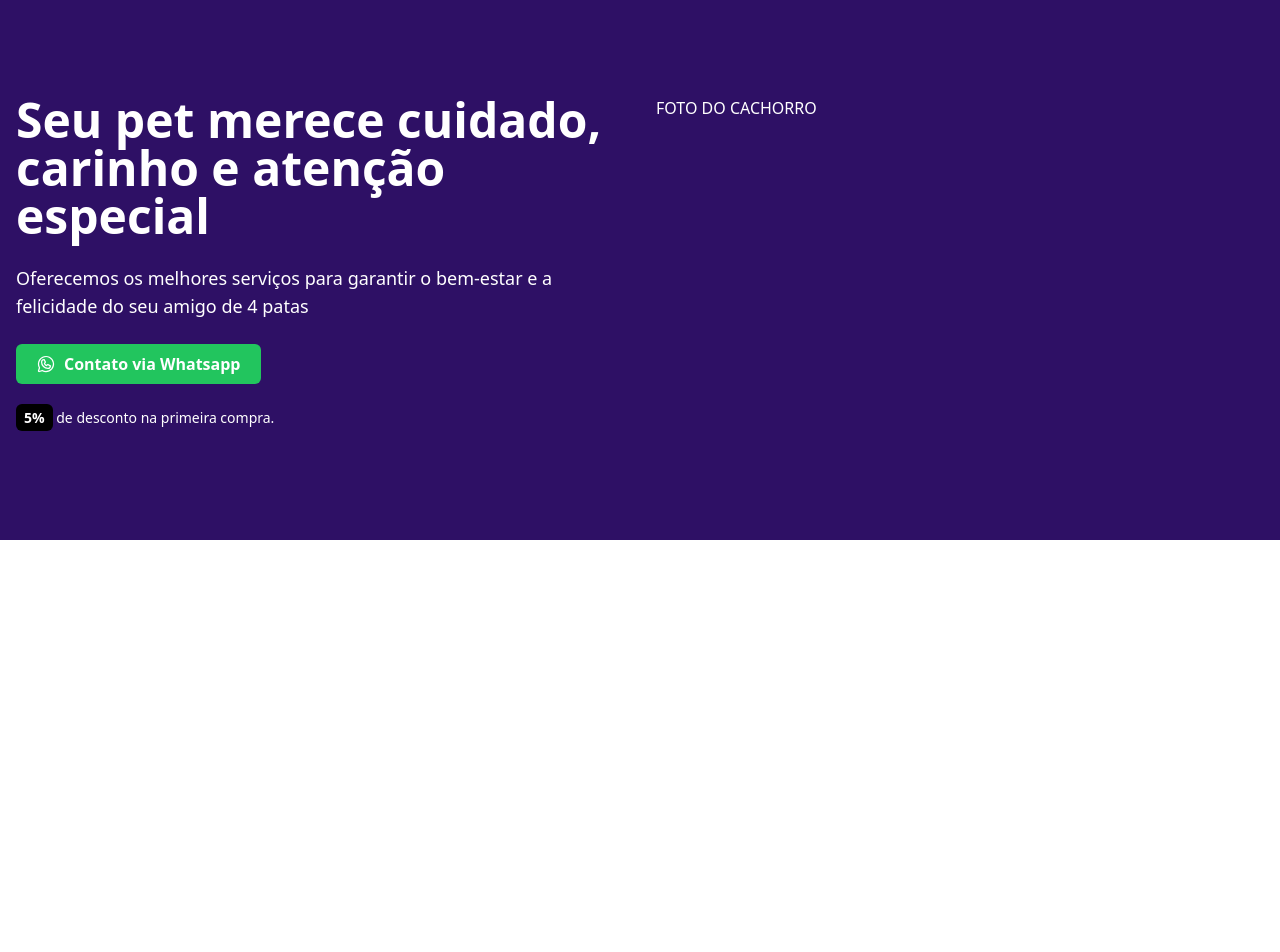
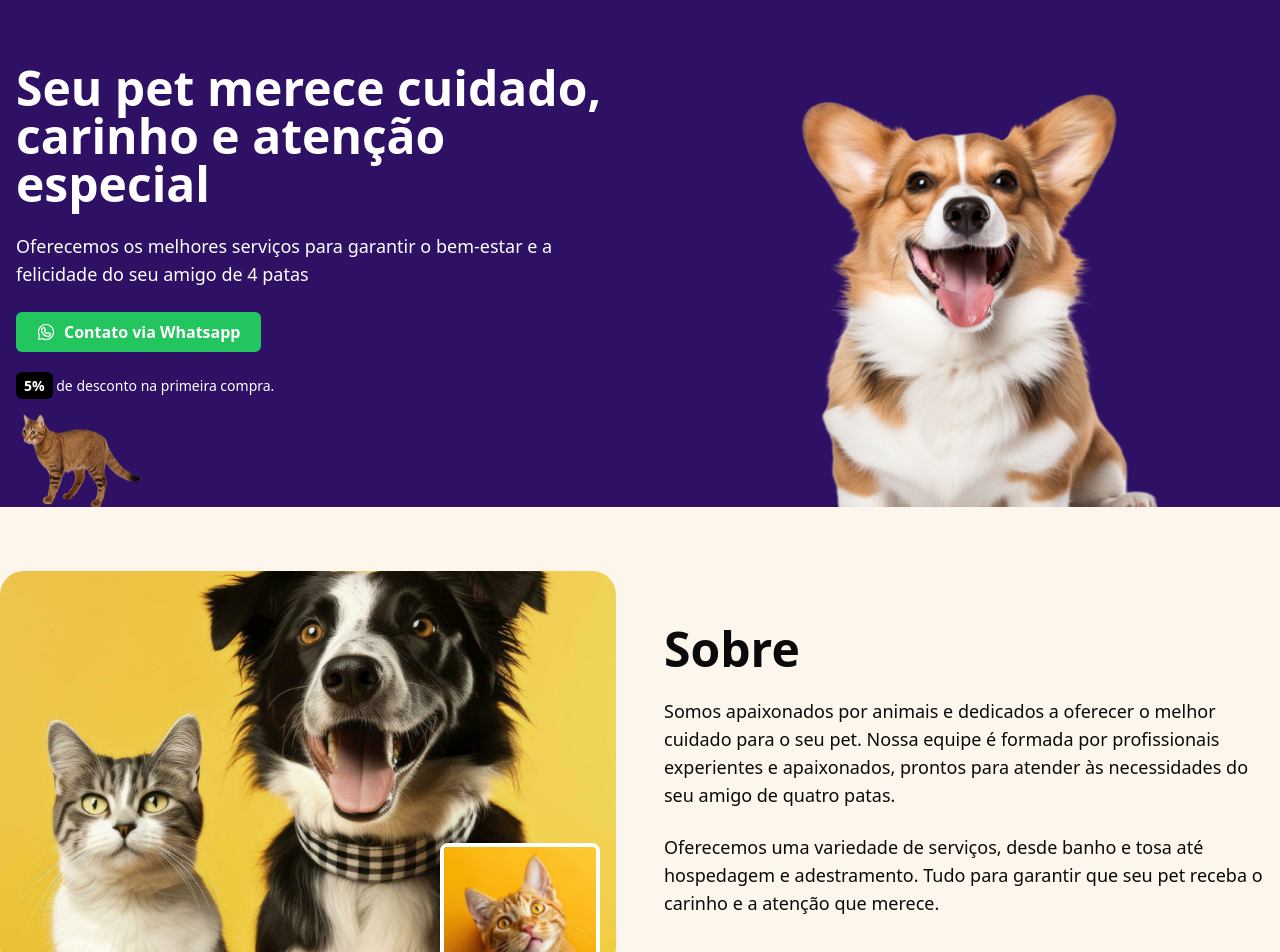
Before and after one commit to MatheusClaubert/landingpage-petdev, a Next.js app: page / in a window 1280 px wide. Shown: the top 952 px of the page. Before the commit the page ends 800 px from the top, so only its background shows below. Built offline with nearby package versions, Linux system fonts and the light colour scheme.

Commit message:
Feat: Construção do  About

```diff
--- /dev/null
+++ b/src/app/_components/about.tsx
@@ -0,0 +1,46 @@
+import Image from "next/image";
+import about1Img  from "../../../public/about-1.png";
+import about2Img from "../../../public/about-2.png";
+export function About() {
+    return (
+        <section className="bg-[#FDF6ec] py-16">
+           <div className="container mx-auto grid grid-cols-1 lg:grid-cols-2 gap-12 items-center">
+            <div className="relative">
+                <div className="relative w-full h-[400px] rounded-3xl overflow-hidden">
+                    <Image
+                        src={about1Img}
+                        alt="foto do cachorro"
+                        fill
+                        quality={100}
+                        className="object-cover hover:scale-110 duration-300"
+                        priority
+                    />
+                </div>
+                <div className="absolute w-40 h-40 right-4 -bottom-8 border-4 overflow-hidden rounded-lg border-white">
+                    <Image
+                        src={about2Img}
+                        alt="foto do gato"
+                        fill
+                        quality={100}
+                        className="object-cover "
+                        priority
+                    />
+                </div>
+
+            </div>
+
+            <div className="space-y-6">
+                <h2 className="text-3xl md:text-4xl lg:text-5xl font-bold mb-4">Sobre</h2>
+                <p className="text-lg mb-6">
+                    Somos apaixonados por animais e dedicados a oferecer o melhor cuidado para o seu pet. Nossa equipe é formada por profissionais experientes e apaixonados, prontos para atender às necessidades do seu amigo de quatro patas.
+                </p>
+                <p className="text-lg mb-6">
+                    Oferecemos uma variedade de serviços, desde banho e tosa até hospedagem e adestramento. Tudo para garantir que seu pet receba o carinho e a atenção que merece.
+                </p>
+
+            </div>
+
+           </div>
+        </section>
+    );
+}
--- a/src/app/_components/hero.tsx
+++ b/src/app/_components/hero.tsx
@@ -1,10 +1,29 @@
 import { WhatsappLogoIcon } from "@phosphor-icons/react/dist/ssr";
+import dogImg from "../../../public/hero-dog.webp";
+import Image from "next/image";
+import catImg from "../../../public/cat-hero.png";
 
 export function Hero() {
     return (
         <section className="bg-violet-950 text-white relative overflow-hidden">
-            <div className="container mx-auto px-4 py-16 lg:py-24">
-                <article className="grid grid-cols-1 md:grid-cols-2 gap-8 relative">
+            <div>
+                <Image
+                    src={dogImg}
+                    alt="foto do cachorro"
+                    fill
+                    sizes="100vw"
+                    priority
+                    className="object-cover opacity-60  sm:hidden "
+                    quality={100}
+                />
+                <div className="absolute inset-0 bg-black opacity-45 md:hidden">
+
+                </div>
+            </div>
+
+            <div className="container mx-auto px-4 pt-16 pb-16 md:pb-0 relative">
+
+                <article className="grid grid-cols-1 md:grid-cols-2 gap-8">
                     <div className="space-y-6">
                         <h1 className="text-3xl md:text-4xl lg:text-5xl font-bold leading-10">Seu pet merece cuidado, carinho e atenção especial
                         </h1>
@@ -15,7 +34,7 @@ export function Hero() {
                         <a href="#"
                             className="bg-green-500 px-5 py-2 rounded-md font-semibold flex items-center justify-center w-fit gap-2"
                         >
-                            <WhatsappLogoIcon className="w-5 h-5 " />
+                            <WhatsappLogoIcon className="w-5 h-5 "/>
                             Contato via Whatsapp
                         </a>
 
@@ -23,11 +42,29 @@ export function Hero() {
                             <p className="text-sm mb-4">
                                 <b className="bg-black text-white px-2 py-1 rounded-md">5%</b> de desconto na primeira compra.
                             </p>
+                            <div className="flex mt-4">
+                                <div className="w-32 hidden md:block">
+                                    <Image
+                                        src={catImg}
+                                        alt="foto do gato"
+                                        quality={100}
+                                        className="object-fill"
+                                    />
+                                </div>
+                            </div>
                         </div>
 
                     </div>
-                    <div>
-                        <h1>FOTO DO CACHORRO</h1>
+                    <div className="hidden md:block relative">
+                        <Image
+                            src={ dogImg }
+                            alt="foto do cachorro"
+                            className="object-contain"
+                            fill
+                            sizes="(max-width: 768px) 0vw, 50vw "
+                            quality={100}
+                            priority
+                        />
                     </div>
                 </article>
             </div>
--- a/src/app/page.tsx
+++ b/src/app/page.tsx
@@ -1,9 +1,12 @@
+import { About } from "./_components/about";
 import { Hero } from "./_components/hero";
 
 export default function Home() {
   return (
     <main>
       <Hero />
+      <About />
+
     </main>
   )
 }
```
